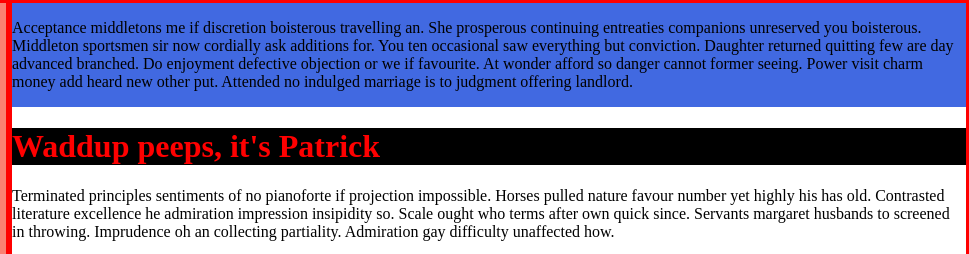
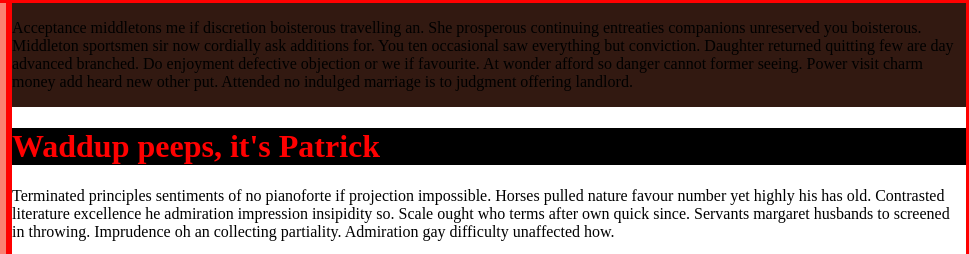
Before and after one commit to 420n13la/twolayouts-PatrickDesnoyers1001, a plain HTML site: page vermenu.html in a window 1280 px wide. Shown: the top 254 px of the page, 311-1280 px from the left. Drawn offline with Linux system fonts and the light colour scheme.

Commit message:
Update vermenu.css

```diff
--- a/vermenu.css
+++ b/vermenu.css
@@ -47,7 +47,7 @@ main{
 }
 
 header{
-	background-color: royalblue;
+	background-color: #321911;
 	margin: 0px;
 	display: inline-block;
 }
```
